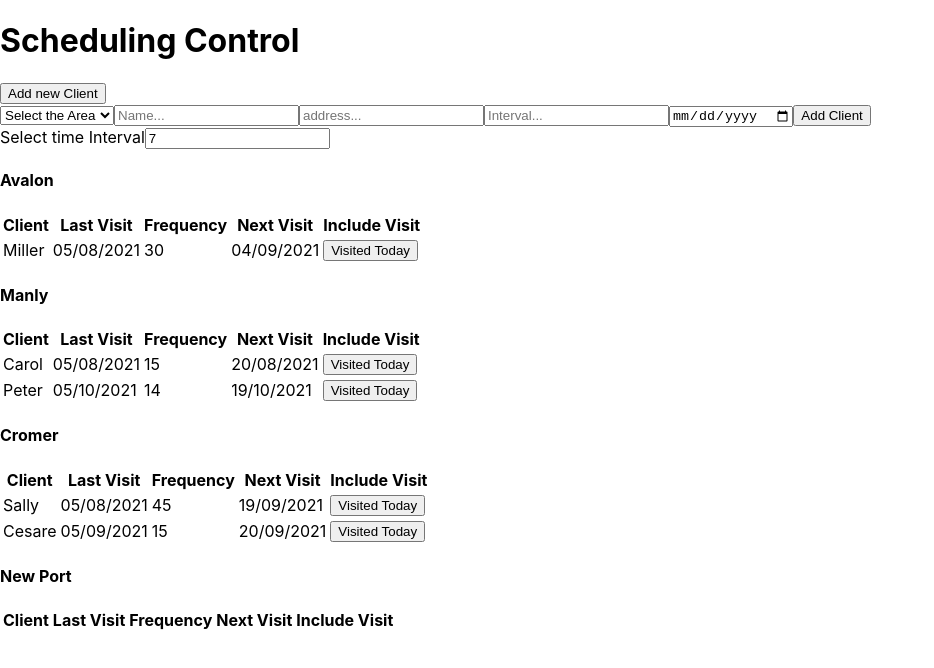
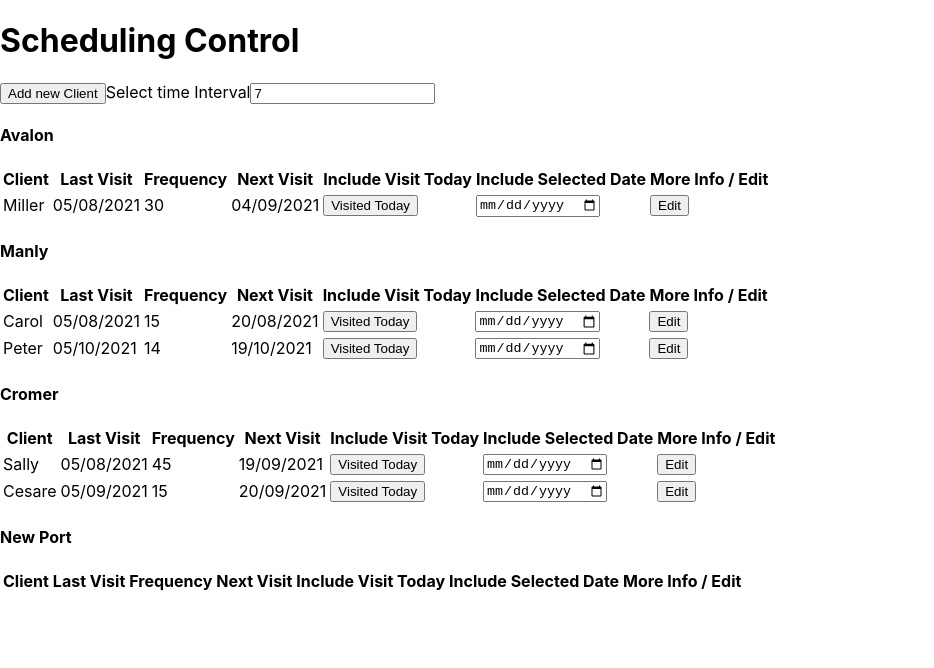
Before and after one commit to bravoarthur/gardener-control, a React (Create React App) app: page / in a window 1280 px wide. Shown: the top 668 px of the page, without its empty margins (0-934 px from the left). Built offline with nearby package versions, Linux system fonts and the light colour scheme.

Commit message:
Edit Page done

```diff
--- a/src/Components/AddClient/AddClient.jsx
+++ b/src/Components/AddClient/AddClient.jsx
@@ -2,26 +2,44 @@ import React, { useContext, useState } from 'react';
 import { ClientsContext } from '../Contexts/ClientsContext';
 
 
-function AddClient() {
+function AddClient({handlePage}) {
 
-    const {areaList, addNewClient} = useContext(ClientsContext)
+    const {areaList, addNewClient, clientList} = useContext(ClientsContext)
 
     const [name, setName] = useState()
     const [area, setArea] = useState()
     const [address, setAddress] = useState()
     const [interval, setInterval] = useState()
     const [date, setDate] = useState()
+    const visitList = []
+    const [notes, setNotes] = useState()
+
+    const _handleClientValid = (event) => {
+
+        const nameValid = event.target.value
+
+        const indexValid = clientList.findIndex(item => item.name === nameValid)
+
+        if(indexValid >= 0) {
+            alert("This client alredy exists")
+            const inputName = document.getElementById("nameValid")
+            inputName.value = ''
+            }
+    }
 
 
 
     return(
 
+        <div>
+
             <form onSubmit={event => {
                 event.preventDefault()
-            addNewClient(name, area, address, interval, date)
-
+                addNewClient(name, area, address, interval, date, visitList, notes)
+                handlePage(0)
 
             }}>
+
 
                 <select defaultValue="" required onChange={event => setArea(event.target.value)}>
 
@@ -33,7 +51,7 @@ function AddClient() {
 
                 </select>
 
-            <input type="text" placeholder='Name...' required onChange={event => setName(event.target.value)}/>
+                <input type="text" placeholder='Name...' id="nameValid"  required onChange={event => setName(event.target.value)} onBlur={_handleClientValid}/>
 
                 <input type="text" placeholder="address..." required onChange={event => setAddress(event.target.value)}/>
 
@@ -41,12 +59,17 @@ function AddClient() {
 
                 <input type="date" placeholder="dd-mm-yyyy" required onChange={event => setDate(event.target.value)}/>
 
+                <input type="text" placeholder="Notes" onChange={event => setNotes(event.target.value)}/>
+
                 <button type='submit'>Add Client</button>
 
 
+            </form>
 
+            <button onClick={()=>handlePage(0)}>Back home</button>
 
-        </form>
+        </div>
+
 
     )
 
--- a/src/Components/Contexts/ClientsContext.jsx
+++ b/src/Components/Contexts/ClientsContext.jsx
@@ -6,7 +6,9 @@ const ClientsProvider = ({children}) => {
 
     const [areaList, setAreaList] = useState(["Avalon", "Manly", "Cromer", "New Port"])
 
-    const [clientList, setClientList] = useState([{name: 'Miller', area: "Avalon", address: '11 telegraph', interval: 30, lastVisit: '05/08/2021', visitList: [0,1,2,3,4,5]}, {name: 'Carol', area: "Manly", address: '14 warringah', interval: 15, lastVisit: '05/08/2021', visitList: [0,1,2,3,4,5]}, {name: 'Sally', area: "Cromer", address: '145 Terry', interval: 45, lastVisit: '05/08/2021', visitList: [0,1,2,3,4,5]}, {name: 'Cesare', area: "Cromer", address: '30 Victor rd', interval: 15, lastVisit: '05/09/2021', visitList: [0,1,2,3,4,5]}, {name: 'Peter', area: "Manly", address: '12 Richmond', interval: 14, lastVisit: '05/10/2021', visitList: [0,1,2,3,4,5]}])
+    const [clientList, setClientList] = useState([{name: 'Miller', area: "Avalon", address: '11 telegraph', interval: 30, lastVisit: '05/08/2021', visitList: [0,1,2,3,4,5], notes: "Every friday"}, {name: 'Carol', area: "Manly", address: '14 warringah', interval: 15, lastVisit: '05/08/2021', visitList: [0,1,2,3,4,5], notes: "Once a Month - Budget $400"}, {name: 'Sally', area: "Cromer", address: '145 Terry', interval: 45, lastVisit: '05/08/2021', visitList: [0,1,2,3,4,5]}, {name: 'Cesare', area: "Cromer", address: '30 Victor rd', interval: 15, lastVisit: '05/09/2021', visitList: [0,1,2,3,4,5]}, {name: 'Peter', area: "Manly", address: '12 Richmond', interval: 14, lastVisit: '05/10/2021', visitList: [0,1,2,3,4,5]}])
+
+    const [editPage, setEditPage] = useState('')
 
     //const nova = [{area: 'Avalon', clients: [4]},{area: 'Manly'}, {area: 'Cromer'}]
 
@@ -14,9 +16,18 @@ const ClientsProvider = ({children}) => {
    console.log(clientList)
 
 
-    const addNewClient = (name, area, address, interval, date) => {
+    const addNewClient = (name, area, address, interval, date, visitList, notes) => {
 
-        const newDate = _handleNewDate(date)
+        let newDate = ''
+        const vList = clientList.map(item => item)
+
+        if(date === String) {
+            console.log('e string')
+        } else {newDate = _handleNewDate(date)}
+
+        const indexExist = vList.findIndex(item => item.name === name)
+
+        if (indexExist < 0) {
 
             const newClient = {
                 name: name,
@@ -24,12 +35,24 @@ const ClientsProvider = ({children}) => {
                 address: address,
                 interval: interval,
                 lastVisit: newDate,
-            visitList: []
+                visitList: visitList,
+                notes: notes
             }
-        console.log(date)
-
             const newClientList = [...clientList, newClient]
             setClientList(newClientList)
+
+        } else {
+
+            vList[indexExist].name = name
+            vList[indexExist].area = area
+            vList[indexExist].address = address
+            vList[indexExist].interval = interval
+            vList[indexExist].lastVisit = date
+            vList[indexExist].visitList = visitList
+            vList[indexExist].notes = notes
+            setClientList(vList)
+
+        }
 
     }
 
@@ -45,23 +68,49 @@ const ClientsProvider = ({children}) => {
 
         modList[index].visitList.push(modList[index].lastVisit)
 
-        const todayDate = _handleDateToday()
+        const todayDate = _handleNewDate()
         modList[index].lastVisit = todayDate
 
         setClientList(modList)
 
     })
 
+    const _handleSelectedDate = ((event) => {
+
+        const clientCapture = event.target.parentElement.closest('tr').id
+        const modList = clientList.map(item => item)
+        const index = clientList.findIndex(item => item.name === clientCapture
+        )
+
+        const ddmmyyy = event.target.value
 
 
+        modList[index].visitList.push(modList[index].lastVisit)
 
+        const visitDate = _handleNewDate(ddmmyyy)
+        modList[index].lastVisit = visitDate
+
+        setClientList(modList)
+
+    })
+
+
+    const _handleChangeName = (oldName, nameEdit) => {
+
+        let nList = clientList.map(item => item)
+        const indexName = nList.findIndex(item => item.name===oldName)
+        nList[indexName].name = nameEdit
+        setClientList(nList)
+        setEditPage(nameEdit)
+
+    }
 
 
 
 
     return (
 
-        <ClientsContext.Provider value={{clientList, areaList, addNewClient, _handleTodayVisit}}>{children}</ClientsContext.Provider>
+        <ClientsContext.Provider value={{clientList, areaList, addNewClient, _handleTodayVisit, _handleSelectedDate, setEditPage, editPage, _handleChangeName}}>{children}</ClientsContext.Provider>
     )
 
 
@@ -72,25 +121,18 @@ export default ClientsProvider
 
 
 
+function _handleNewDate(date=null) {
+
+    let lDate = ''
+
+    if(date===null) {
+
+        lDate = new Date()
+
+    } else {
+        lDate = new Date(date)}
 
 
-function _handleDateToday() {
-
-    const lDate = new Date()
-    lDate.setDate(lDate.getDate())
-
-    const day = String(lDate.getDate()).padStart(2, '0');
-    const month = String(lDate.getMonth() + 1).padStart(2, '0'); //January is 0!
-    const year = lDate.getFullYear();
-    var todayDate = `${day}/${month}/${year}`
-
-    return todayDate
-
-}
-
-function _handleNewDate(date) {
-
-    const lDate = new Date(date)
     lDate.setDate(lDate.getDate())
 
     const day = String(lDate.getDate()).padStart(2, '0');
--- /dev/null
+++ b/src/Components/Edit/Edit.jsx
@@ -0,0 +1,87 @@
+import React, { useContext, useState } from 'react';
+import { ClientsContext } from '../Contexts/ClientsContext';
+
+function Edit({handlePage}) {
+
+    const {clientList, editPage, areaList, addNewClient, _handleChangeName} = useContext(ClientsContext)
+
+    const modList = clientList.map(item => item)
+    const index = modList.findIndex(item => item.name === editPage)
+
+    const [name, setName] = useState(modList[index].name)
+    const [area, setArea] = useState(modList[index].area)
+    const [address, setAddress] = useState(modList[index].address)
+    const [interval, setInterval] = useState(modList[index].interval)
+    const [lastVisit, setDate] = useState(modList[index].lastVisit)
+    const [visitList, setVisitList] = useState(modList[index].visitList)
+    const [notes, setNotes] = useState(modList[index].notes)
+
+    const oldName = modList[index].name
+
+
+    const _handleSave = () => {
+
+        addNewClient(name, area, address, interval, lastVisit, visitList, notes)
+
+    }
+
+
+
+    return (
+
+        <div>
+
+            <div>
+
+                <li>Name: <input type="text" value={name} onChange={(event) => {
+                        setName(event.target.value)
+                        _handleChangeName(oldName, event.target.value)
+                        }
+
+                }/></li>
+
+                <li>area:
+                    <select defaultValue={area} onChange={event => setArea(event.target.value)}>
+
+                        {areaList.map((item, index) =>
+                        <option value={item} key={index}>{item}</option>
+                        )}
+
+                    </select>
+
+                </li>
+
+                <li>Address: <input type="text" value={address} onChange={(event) => setAddress(event.target.value)}/></li>
+
+                <li>Interval: <input type="number" value={interval} onChange={(event) => setInterval(event.target.value)}/></li>
+
+                <li>Last Visit: {lastVisit} </li>
+
+
+            </div>
+
+            <div>
+
+                <h4>Visit List...</h4>
+                {visitList.map((item, ind) => <li key={ind}>{item}</li>)}
+
+            </div>
+
+            <div>
+
+                <h4>Notes</h4>
+                <textarea rows="5" cols="50" value={notes} onChange={(event) => setNotes(event.target.value)}/>
+
+            </div>
+
+            <button onClick={() => handlePage(0)}>Back Home</button>
+            <button onClick={_handleSave}>Save Client</button>
+
+
+        </div>
+
+    )
+
+}
+
+export default Edit
--- a/src/Components/Home/Home.jsx
+++ b/src/Components/Home/Home.jsx
@@ -1,25 +1,27 @@
-import React from 'react';
+import React, { useState } from 'react';
 import AddClient from '../AddClient/AddClient';
+import Edit from '../Edit/Edit';
 import ShowList from '../ShowList/ShowList';
+
 
 function Home() {
 
+    const [index, setIndex] = useState(0)
+
+    const _handlePage = indexPage => setIndex(indexPage)
 
 
+    const pages = [<ShowList handlePage={_handlePage}/>, <AddClient handlePage={_handlePage}/>, <Edit handlePage={_handlePage}/>]
 
 
     return (
 
         <>
 
-            <button>Add new Client</button>
-            <AddClient/>
-            <ShowList/>
+            {index === 0 ? <button onClick={()=> _handlePage(1)}>Add new Client</button> : '' }
+            {pages[index]}
 
         </>
-
-
-
 
     )
 
--- a/src/Components/ShowList/ShowList.jsx
+++ b/src/Components/ShowList/ShowList.jsx
@@ -1,10 +1,10 @@
 import React, { useContext, useState } from 'react';
 import { ClientsContext } from '../Contexts/ClientsContext';
 
-function ShowList() {
+function ShowList({handlePage}) {
 
 
-    const {areaList, clientList, _handleTodayVisit} = useContext(ClientsContext)
+    const {areaList, clientList, _handleTodayVisit, _handleSelectedDate, setEditPage} = useContext(ClientsContext)
 
     const [intervalSelector, setIntervalSelector] = useState(7)
 
@@ -20,7 +20,9 @@ function ShowList() {
                     <th>Last Visit</th>
                     <th>Frequency</th>
                     <th>Next Visit</th>
-                    <th>Include Visit</th>
+                    <th>Include Visit Today</th>
+                    <th>Include Selected Date</th>
+                    <th>More Info / Edit</th>
 
                 </tr>
 
@@ -36,6 +38,13 @@ function ShowList() {
 
         setIntervalSelector(event.target.value)
 
+    }
+
+    const _handleEdit = (event) => {
+
+        const clientCapture = event.target.parentElement.closest('tr').id
+        setEditPage(clientCapture)
+        handlePage(2)
     }
 
 
@@ -98,6 +107,8 @@ function ShowList() {
                                                 <td>{it.interval}</td>
                                                 <td>{_handleNextVisit(it.lastVisit, it.interval)}</td>
                                                 <td><button onClick={_handleTodayVisit}>Visited Today</button></td>
+                                                <td><input type="date" onChange={_handleSelectedDate}/></td>
+                                                <td><button onClick={_handleEdit}>Edit</button></td>
 
                                             </tr>
 
@@ -133,9 +144,6 @@ function _handleNextVisit(lVisit, freq)  {
 
     const date = `${year}/${month}/${day}`
 
-
-
-
     const lastDate = new Date(date)
     lastDate.setDate(lastDate.getDate() + Number(freq))
 
```
Lines whose indentation alone changed are shown as unchanged.
